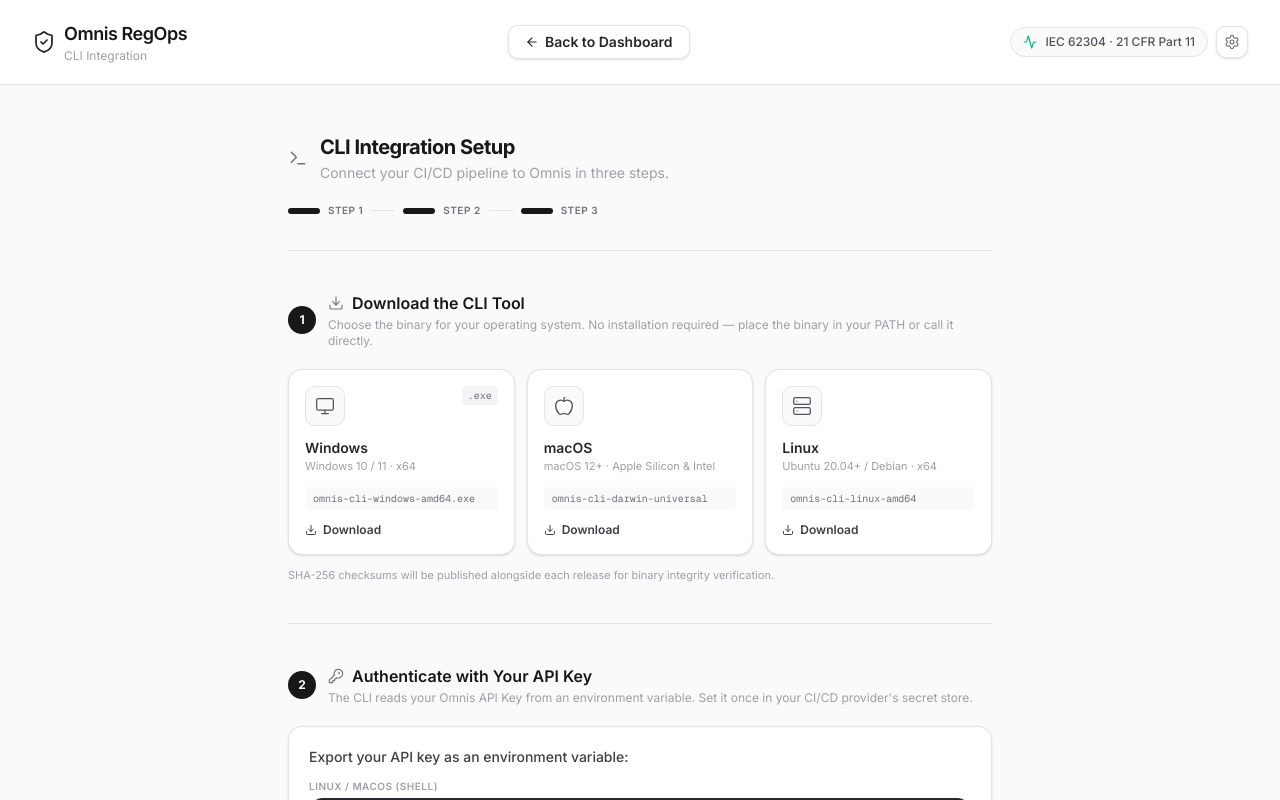
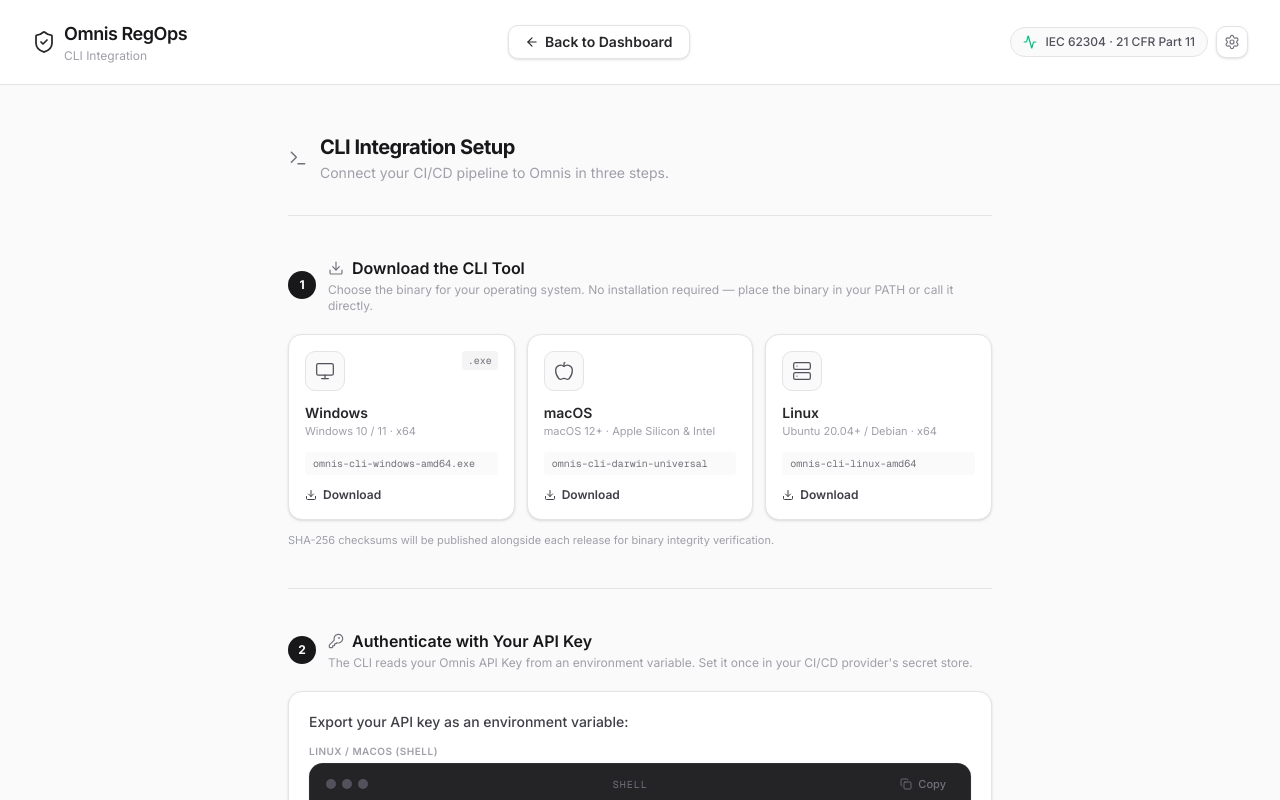
Before and after one commit to sbharatwaj3/omnis-ui, a Next.js app: page /dashboard/integration in a window 1280 px wide. Shown: the top 800 px of the page. Built offline with nearby package versions, Linux system fonts and the light colour scheme.

Commit message:
ui: polish CLI integration page layout and remove redundant progress tracker

```diff
--- a/app/dashboard/integration/page.tsx
+++ b/app/dashboard/integration/page.tsx
@@ -139,7 +139,7 @@
       {/* ── Main ────────────────────────────────────────────────────────── */}
       <main className="mx-auto max-w-3xl px-4 py-8 md:px-8 md:py-12">
         {/* Page title */}
-        <div className="mb-2 flex items-center gap-3">
+        <div className="mb-8 flex items-center gap-3">
           <Terminal className="h-5 w-5 text-zinc-500" strokeWidth={1.75} />
           <div>
             <h2 className="text-xl font-bold tracking-tight text-zinc-900 dark:text-zinc-100">
@@ -149,21 +149,6 @@
               Connect your CI/CD pipeline to Omnis in three steps.
             </p>
           </div>
-        </div>
-
-        {/* Progress indicator */}
-        <div className="mb-8 mt-5 flex items-center gap-2">
-          {[1, 2, 3].map((n) => (
-            <div key={n} className="flex items-center gap-2">
-              <div className="h-1.5 w-8 rounded-full bg-zinc-900 dark:bg-zinc-100" />
-              <span className="text-[10px] font-semibold uppercase tracking-wider text-zinc-500">
-                Step {n}
-              </span>
-              {n < 3 && (
-                <div className="h-px w-6 bg-zinc-200 dark:bg-zinc-700" />
-              )}
-            </div>
-          ))}
         </div>
 
         <Separator className="mb-10 bg-zinc-200 dark:bg-zinc-800" />
```
